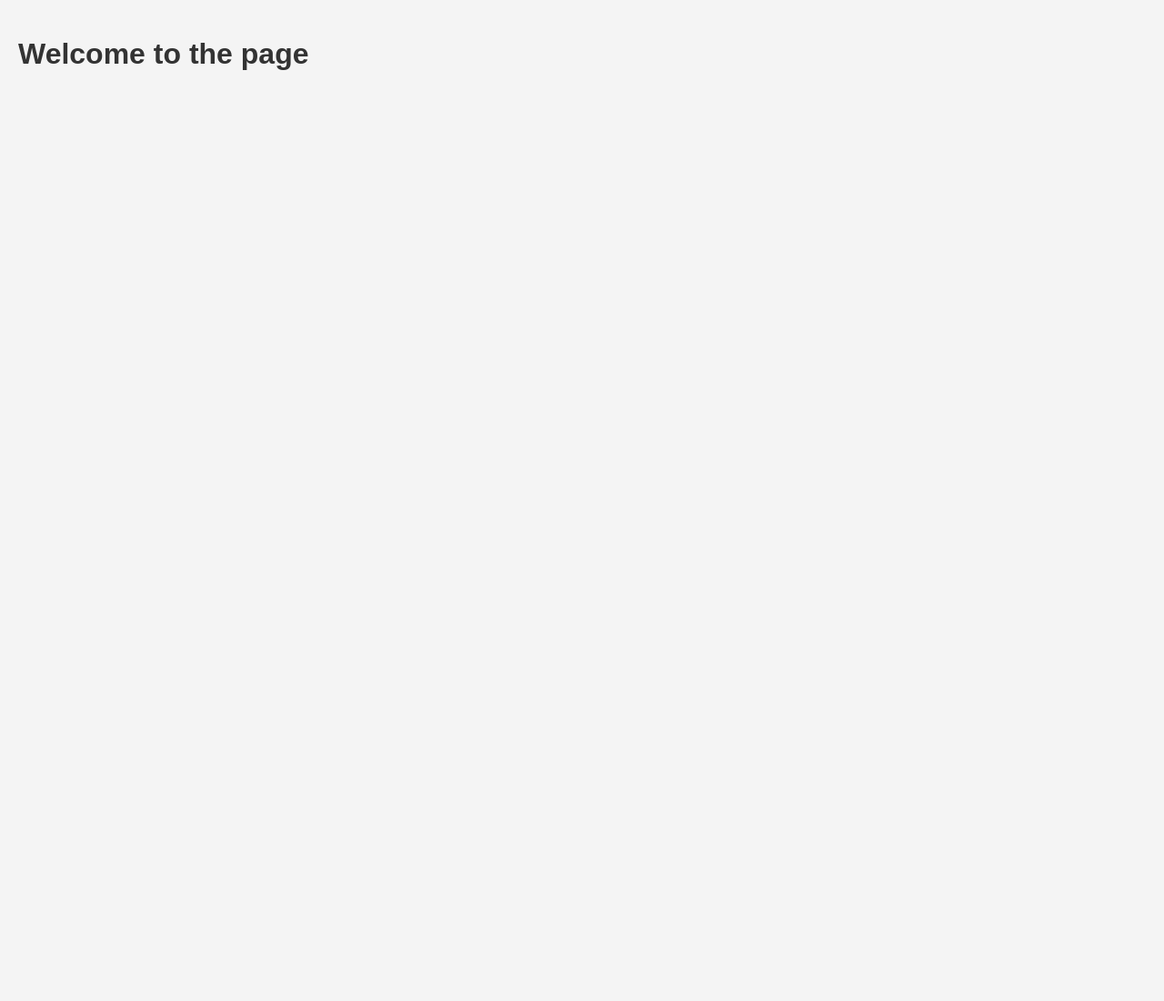
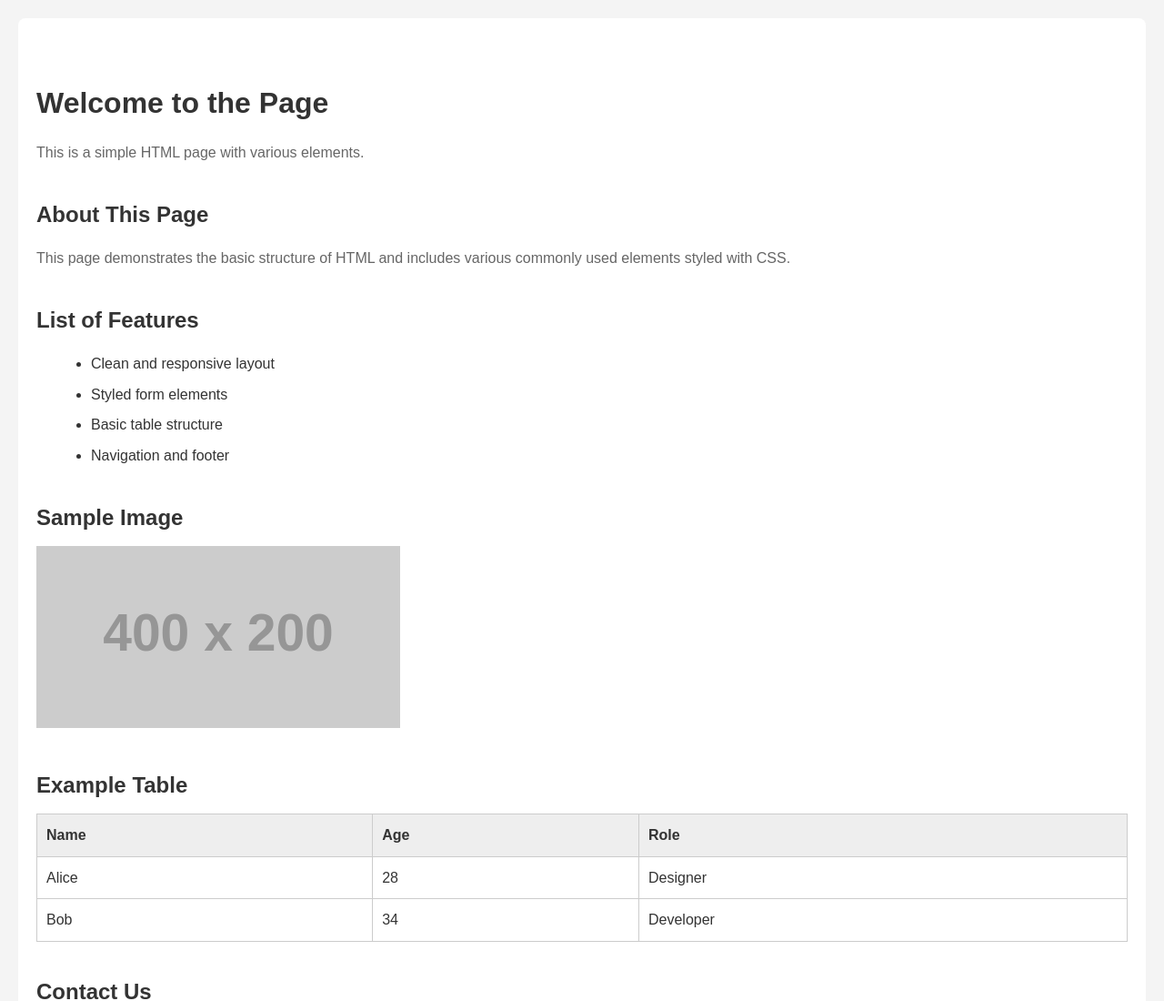
Before and after one commit to Zekuta/CommunityProject, a plain HTML site: page index.html in a window 1280 px wide. Shown: the top 1100 px of the page at 91% size. Before the commit the page ends 800 px from the top, so only its background shows below. Drawn offline with Linux system fonts and the light colour scheme; placeholder pictures from the web are drawn by us.

Commit message:
second commit

```diff
--- a/index.html
+++ b/index.html
@@ -1,12 +1,87 @@
 <!DOCTYPE html>
 <html lang="en">
   <head>
-      <meta charset="UTF-8">
-      <meta name="viewport" content="width=device-width, initial-scale=1.0">
-      <title>Simple HTML Page</title>
-      <link rel="stylesheet" href="styles.css">
+    <meta charset="UTF-8" />
+    <meta name="viewport" content="width=device-width, initial-scale=1.0" />
+    <title>Simple HTML Page</title>
+    <link rel="stylesheet" href="styles.css" />
   </head>
   <body>
-    <h1>Welcome to the page</h1>
+    <div class="container">
+      <header>
+        <h1>Welcome to the Page</h1>
+        <p>This is a simple HTML page with various elements.</p>
+      </header>
+
+      <main>
+        <section>
+          <h2>About This Page</h2>
+          <p>
+            This page demonstrates the basic structure of HTML and includes
+            various commonly used elements styled with CSS.
+          </p>
+        </section>
+
+        <section>
+          <h2>List of Features</h2>
+          <ul>
+            <li>Clean and responsive layout</li>
+            <li>Styled form elements</li>
+            <li>Basic table structure</li>
+            <li>Navigation and footer</li>
+          </ul>
+        </section>
+
+        <section>
+          <h2>Sample Image</h2>
+          <img src="https://via.placeholder.com/400x200" alt="Sample image" style="max-width: 100%; height: auto;" />
+        </section>
+
+        <section>
+          <h2>Example Table</h2>
+          <table>
+            <thead>
+              <tr>
+                <th>Name</th>
+                <th>Age</th>
+                <th>Role</th>
+              </tr>
+            </thead>
+            <tbody>
+              <tr>
+                <td>Alice</td>
+                <td>28</td>
+                <td>Designer</td>
+              </tr>
+              <tr>
+                <td>Bob</td>
+                <td>34</td>
+                <td>Developer</td>
+              </tr>
+            </tbody>
+          </table>
+        </section>
+
+        <section>
+          <h2>Contact Us</h2>
+          <form>
+            <label for="name">Name:</label>
+            <input type="text" id="name" name="name" required />
+
+            <label for="email">Email:</label>
+            <input type="email" id="email" name="email" required />
+
+            <label for="message">Message:</label>
+            <textarea id="message" name="message" rows="5" required></textarea>
+
+            <button type="submit">Send Message</button>
+          </form>
+        </section>
+      </main>
+
+      <footer>
+        <p>&copy; 2025 Simple HTML Page. All rights reserved.</p>
+      </footer>
+    </div>
   </body>
 </html>
--- a/styles.css
+++ b/styles.css
@@ -3,10 +3,84 @@ body {
   margin: 0;
   padding: 20px;
   background-color: #f4f4f4;
+  line-height: 1.6;
+  color: #333;
 }
-h1 {
-    color: #333;
+
+h1, h2, h3, h4, h5, h6 {
+  color: #333;
+  margin-top: 1.5em;
+  margin-bottom: 0.5em;
 }
+
 p {
-    color: #666;
+  color: #666;
+  margin-bottom: 1em;
 }
+
+a {
+  color: #007BFF;
+  text-decoration: none;
+}
+
+a:hover {
+  text-decoration: underline;
+}
+
+ul, ol {
+  margin-left: 20px;
+  margin-bottom: 1em;
+}
+
+li {
+  margin-bottom: 0.5em;
+}
+
+button {
+  background-color: #007BFF;
+  color: white;
+  border: none;
+  padding: 10px 15px;
+  border-radius: 5px;
+  cursor: pointer;
+  font-size: 1em;
+}
+
+button:hover {
+  background-color: #0056b3;
+}
+
+input, textarea, select {
+  width: 100%;
+  padding: 10px;
+  margin-bottom: 1em;
+  border: 1px solid #ccc;
+  border-radius: 4px;
+  font-size: 1em;
+  box-sizing: border-box;
+}
+
+table {
+  width: 100%;
+  border-collapse: collapse;
+  margin-bottom: 1em;
+}
+
+table th, table td {
+  border: 1px solid #ccc;
+  padding: 10px;
+  text-align: left;
+}
+
+table th {
+  background-color: #eee;
+  color: #333;
+}
+
+.container {
+  max-width: 1200px;
+  margin: 0 auto;
+  background-color: white;
+  padding: 20px;
+  border-radius: 8px;
+}
```
